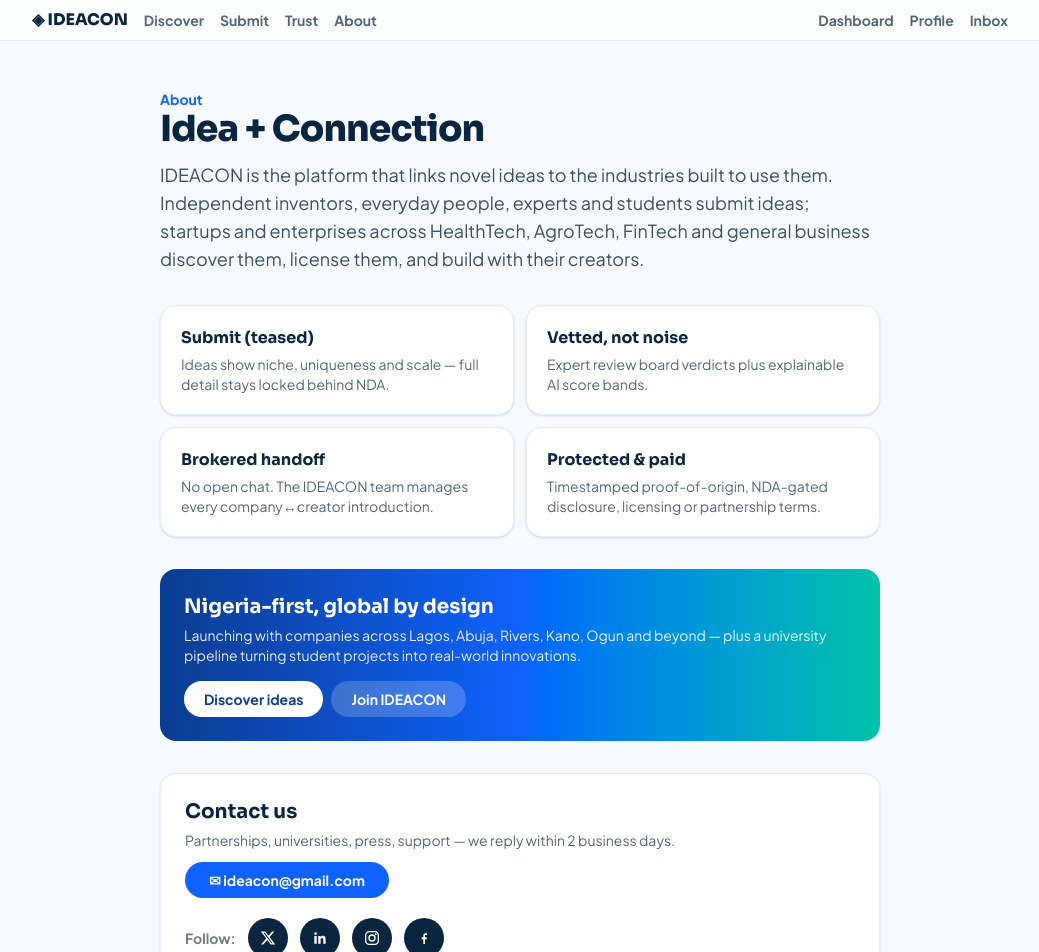
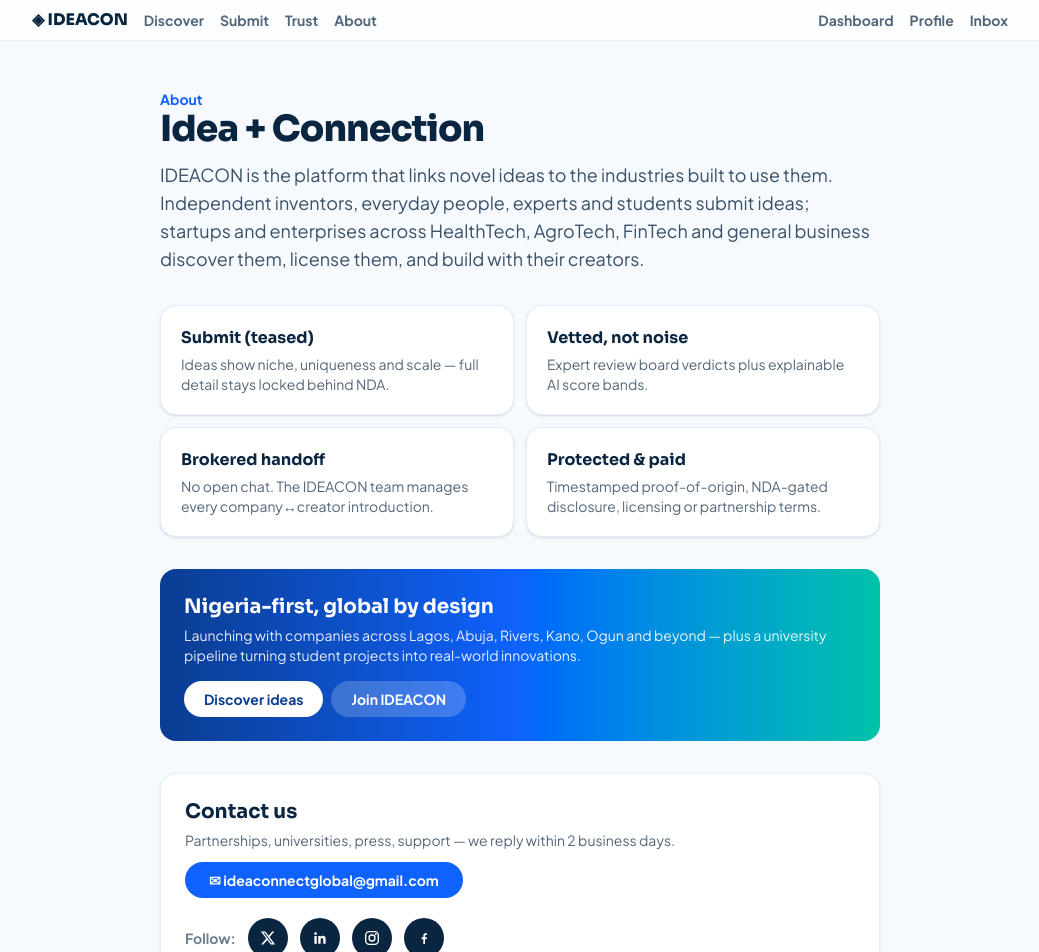
Before and after one commit to OnwuegbuchuAnthony/IDEACON, a Next.js app in the folder app/: page /about in a window 1280 px wide. Shown: the top 952 px of the page, without its empty margins (120-1159 px from the left). Built offline with nearby package versions, Linux system fonts and the light colour scheme; no server answers.

Commit message:
Contact email to ideaconnectglobal@gmail.com

```diff
--- a/app/app/about/page.tsx
+++ b/app/app/about/page.tsx
@@ -50,8 +50,8 @@ export default function AboutPage() {
         <p className="mt-1 text-sm text-ink/70">
           Partnerships, universities, press, support — we reply within 2 business days.
         </p>
-        <a href="mailto:ideacon@gmail.com" className="mt-3 inline-block rounded-full bg-primary-600 px-6 py-2 text-sm font-bold text-white">
-          ✉ ideacon@gmail.com
+        <a href="mailto:ideaconnectglobal@gmail.com" className="mt-3 inline-block rounded-full bg-primary-600 px-6 py-2 text-sm font-bold text-white">
+          ✉ ideaconnectglobal@gmail.com
         </a>
         <div className="mt-5 flex items-center gap-3">
           <span className="text-sm font-bold text-ink/60">Follow:</span>
```
